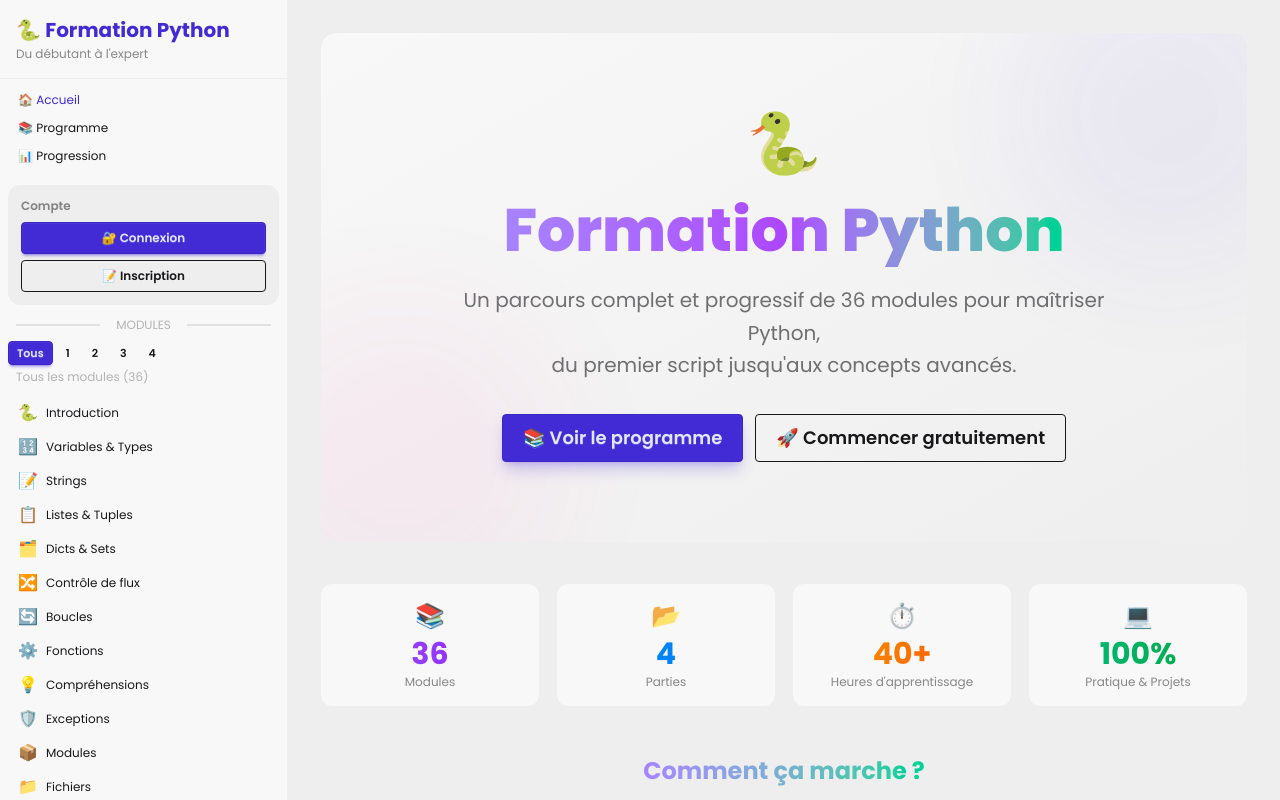
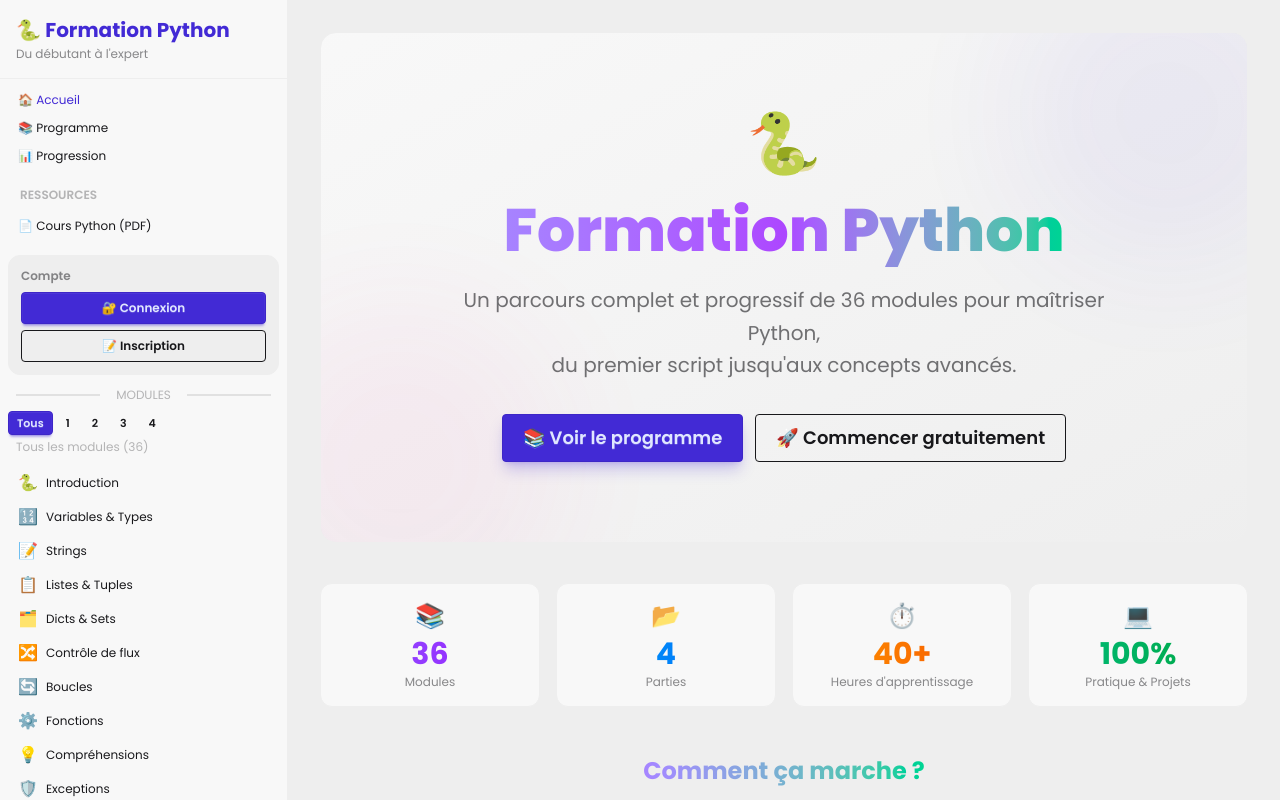
Before and after one commit to AMOUZOU-Kodjo/formation-python-web, a React (Vite) app: page / in a window 1280 px wide. Shown: the top 800 px of the page. Built offline with nearby package versions, Linux system fonts and the light colour scheme; no server answers.

Commit message:
feat: link savoirbox.vercel.app in sidebar
- Added Ressources section in sidebar menu
- Link to Cours Python (PDF) on savoirbox.vercel.app/cours-python
- Opens in new tab

```diff
--- a/src/components/Layout.jsx
+++ b/src/components/Layout.jsx
@@ -9,6 +9,10 @@ const NAV = [
   { path: '/', label: 'Accueil', icon: '🏠' },
   { path: '/curriculum', label: 'Programme', icon: '📚' },
   { path: '/progress', label: 'Progression', icon: '📊' },
+]
+
+const EXTERNAL_LINKS = [
+  { href: 'https://savoirbox.vercel.app/cours-python', label: 'Cours Python (PDF)', icon: '📄' },
 ]
 
 export default function Layout({ children }) {
@@ -141,6 +145,15 @@ export default function Layout({ children }) {
                 </Link>
               </li>
             )}
+            <li className="menu-title text-xs text-base-content/30 mt-2"><span>RESSOURCES</span></li>
+            {EXTERNAL_LINKS.map(link => (
+              <li key={link.href}>
+                <a href={link.href} target="_blank" rel="noopener noreferrer"
+                  className="gap-2" onClick={() => setSidebar(false)}>
+                  {link.icon} {link.label}
+                </a>
+              </li>
+            ))}
           </ul>
 
           {isConfigured && (user ? (
```
